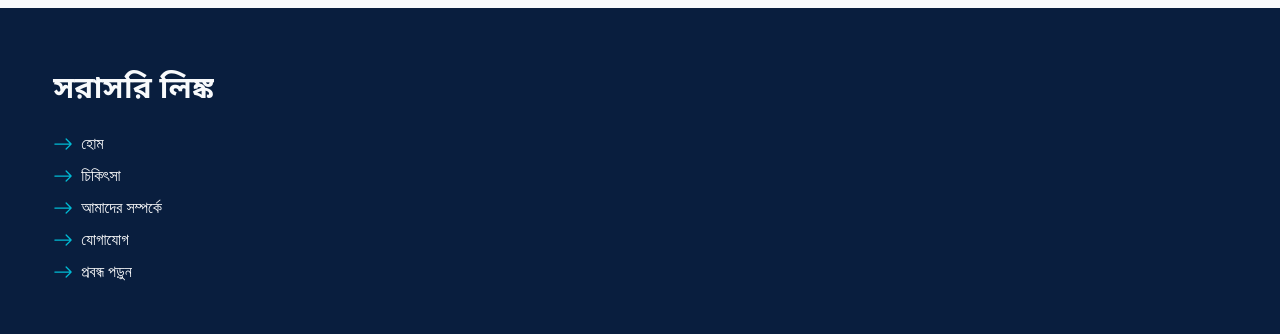
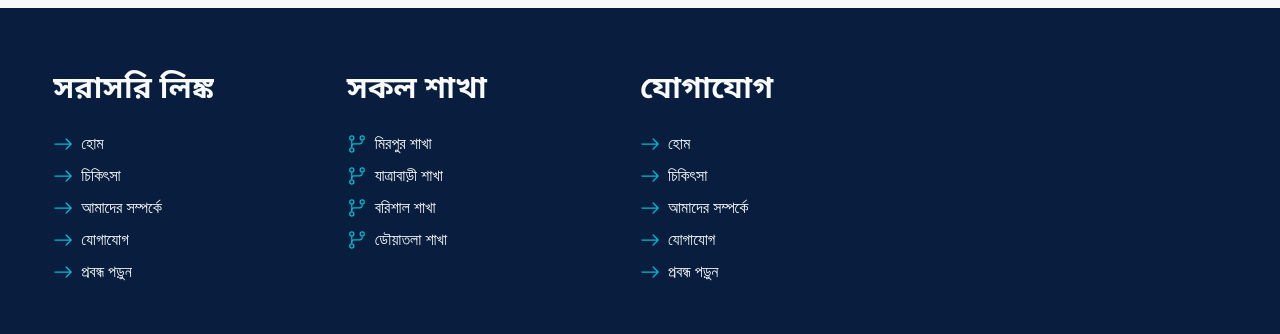
Before and after one commit to ataullah1/Smile-Dental, a React (Vite) app in the folder Client-Side/: page / in a window 1280 px wide. Shown: the part 4228-4562 px from the top of the page. Built offline with nearby package versions, Linux system fonts and the light colour scheme.

Commit message:
Footer Update

```diff
--- a/Client-Side/src/components/Footer/Footer.jsx
+++ b/Client-Side/src/components/Footer/Footer.jsx
@@ -1,6 +1,7 @@
 import { Link } from 'react-router-dom';
 import useLang from '../../Hooks/useLang';
 import { BsArrowRight } from 'react-icons/bs';
+import { GoGitBranch } from 'react-icons/go';
 
 const Footer = () => {
   const lang = useLang();
@@ -11,6 +12,103 @@ const Footer = () => {
           <div>
             <h1 className="text-3xl font-bold bang text-slate-50 pb-6">
               {lang ? <span className="bang">সরাসরি লিঙ্ক</span> : 'Quick Link'}
+            </h1>
+            <div className="flex flex-col gap-2">
+              <Link
+                to={'/'}
+                className="flex items-center gap-2 hover:text-pClr hover:translate-x-2  duration-300"
+              >
+                <span className="text-xl text-pClr">
+                  <BsArrowRight />
+                </span>
+                {lang ? 'হোম' : 'Home'}
+              </Link>
+              <Link
+                to={'/treatments'}
+                className="flex items-center gap-2 hover:text-pClr hover:translate-x-2  duration-300"
+              >
+                <span className="text-xl text-pClr">
+                  <BsArrowRight />
+                </span>
+                {lang ? 'চিকিৎসা' : 'Treatments'}
+              </Link>
+              <Link
+                to={'/about'}
+                className="flex items-center gap-2 hover:text-pClr hover:translate-x-2  duration-300"
+              >
+                <span className="text-xl text-pClr">
+                  <BsArrowRight />
+                </span>
+                {lang ? 'আমাদের সম্পর্কে' : 'About Us'}
+              </Link>
+              <Link
+                to={'/contact'}
+                className="flex items-center gap-2 hover:text-pClr hover:translate-x-2  duration-300"
+              >
+                <span className="text-xl text-pClr">
+                  <BsArrowRight />
+                </span>
+                {lang ? 'যোগাযোগ' : 'Contact'}
+              </Link>
+              <Link
+                to={'/blogs'}
+                className="flex items-center gap-2 hover:text-pClr hover:translate-x-2  duration-300"
+              >
+                <span className="text-xl text-pClr">
+                  <BsArrowRight />
+                </span>
+                {lang ? 'প্রবন্ধ পড়ুন' : 'Read Blogs'}
+              </Link>
+            </div>
+          </div>
+
+          <div>
+            <h1 className="text-3xl font-bold bang text-slate-50 pb-6">
+              {lang ? <span className="bang">সকল শাখা</span> : 'All branches'}
+            </h1>
+            <div className="flex flex-col gap-2">
+              <Link
+                to={'/'}
+                className="flex items-center gap-2 hover:text-pClr hover:translate-x-2  duration-300"
+              >
+                <span className="text-xl text-pClr">
+                  <GoGitBranch />
+                </span>
+                {lang ? 'মিরপুর শাখা' : 'Mirpur Branch'}
+              </Link>
+              <Link
+                to={'/treatments'}
+                className="flex items-center gap-2 hover:text-pClr hover:translate-x-2  duration-300"
+              >
+                <span className="text-xl text-pClr">
+                  <GoGitBranch />
+                </span>
+                {lang ? 'যাত্রাবাড়ী শাখা' : 'Jatrabari Branch'}
+              </Link>
+              <Link
+                to={'/about'}
+                className="flex items-center gap-2 hover:text-pClr hover:translate-x-2  duration-300"
+              >
+                <span className="text-xl text-pClr">
+                  <GoGitBranch />
+                </span>
+                {lang ? 'বরিশাল শাখা' : 'Barisal Branch'}
+              </Link>
+              <Link
+                to={'/contact'}
+                className="flex items-center gap-2 hover:text-pClr hover:translate-x-2  duration-300"
+              >
+                <span className="text-xl text-pClr">
+                  <GoGitBranch />
+                </span>
+                {lang ? 'ডৌয়াতলা শাখা' : 'Dawatola Branch'}
+              </Link>
+            </div>
+          </div>
+
+          <div>
+            <h1 className="text-3xl font-bold bang text-slate-50 pb-6">
+              {lang ? <span className="bang">যোগাযোগ</span> : 'Contact'}
             </h1>
             <div className="flex flex-col gap-2">
               <Link
--- a/Client-Side/src/components/MiddleBanner/MiddleBanner.jsx
+++ b/Client-Side/src/components/MiddleBanner/MiddleBanner.jsx
@@ -86,7 +86,6 @@ const MiddleBanner = () => {
                 ) : (
                   'Dawatola Branch'
                 )}
-                :
               </p>
               <a
                 href="tel:+8801833-847252"
```
